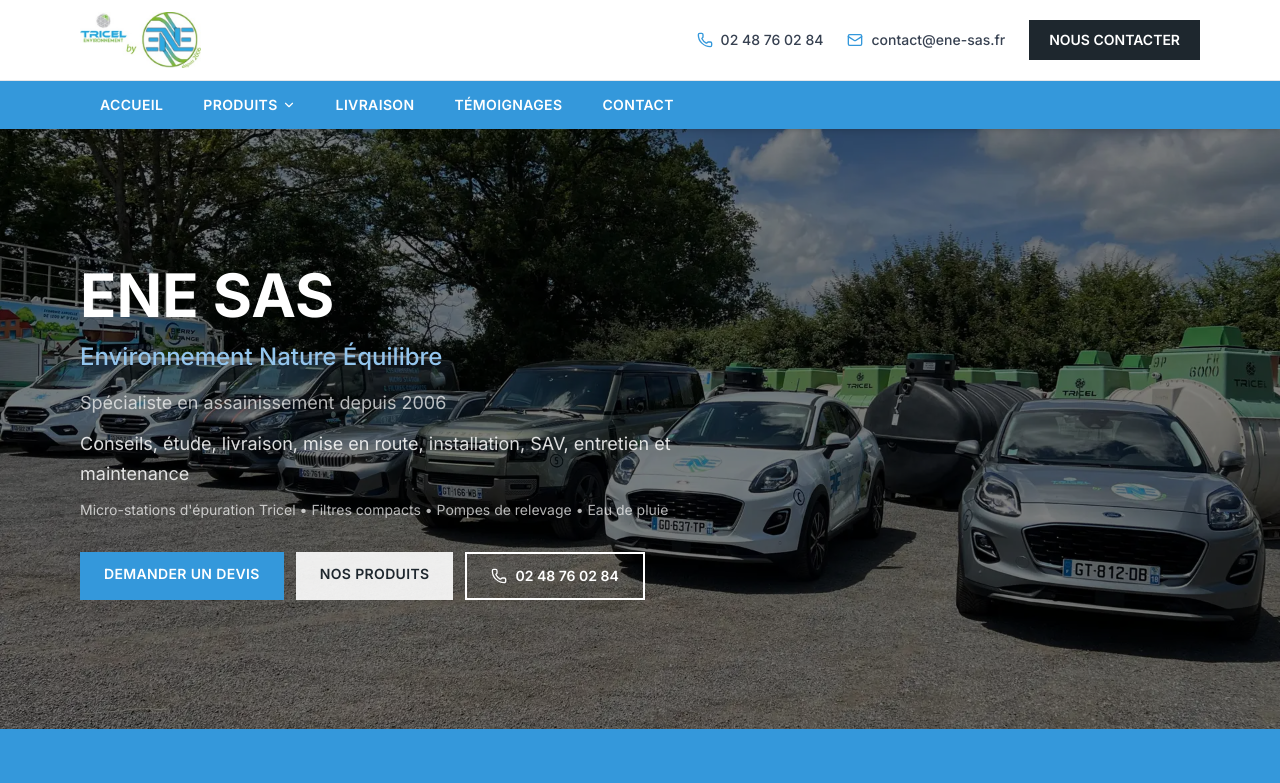
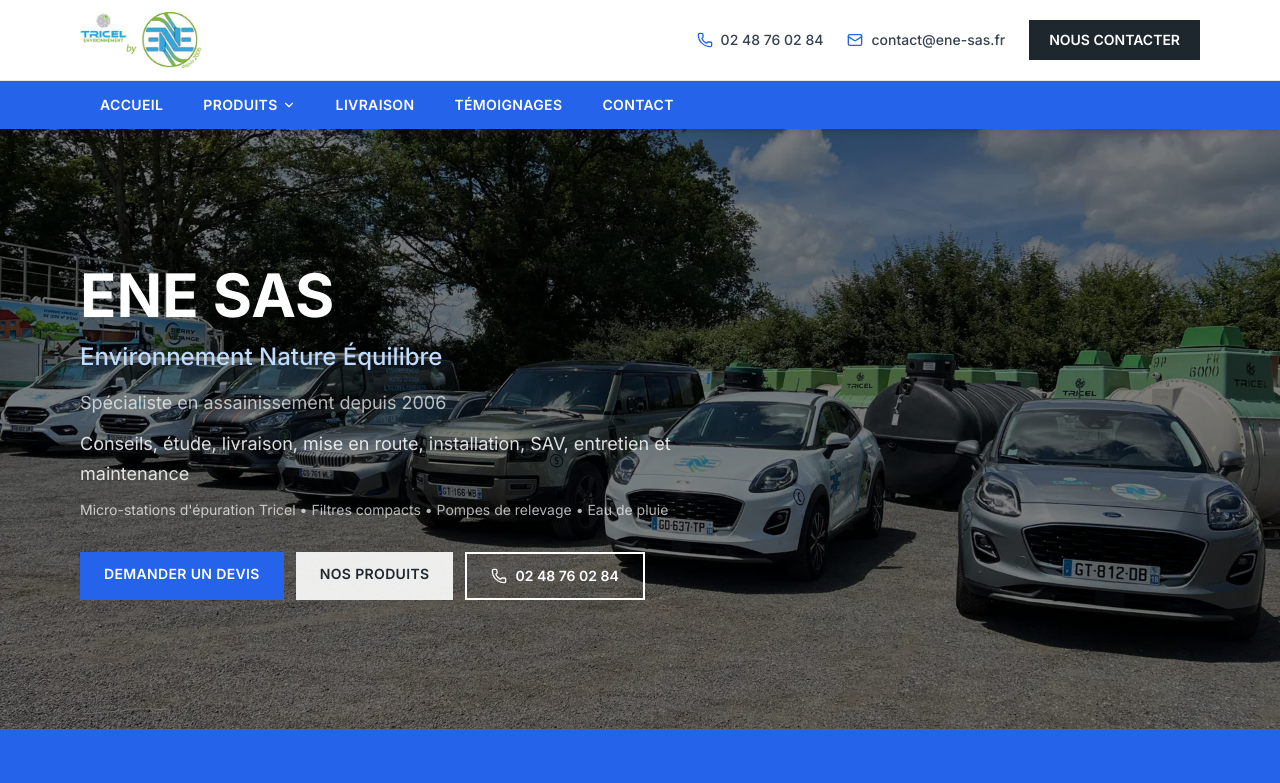
Before and after one commit to xeanoob/enemicrostation, a Next.js app: page / in a window 1280 px wide. Shown: the top 783 px of the page. Built offline with nearby package versions, Linux system fonts and the light colour scheme.

Commit message:
correction lighthouse

```diff
--- a/src/app/globals.css
+++ b/src/app/globals.css
@@ -4,17 +4,17 @@
   --background: #ffffff;
   --foreground: #1e272e;
 
-  /* Primary: Action Blue (from original site) */
-  --primary-50: #eaf4fc;
-  --primary-100: #c8e1f6;
-  --primary-200: #93c5ed;
-  --primary-300: #5eaae4;
-  --primary-400: #3498db;
-  --primary-500: #2980b9;
-  --primary-600: #2471a3;
-  --primary-700: #1a5276;
-  --primary-800: #1e272e;
-  --primary-900: #151b20;
+  /* Primary: Action Blue (Accessible) */
+  --primary-50: #eff6ff;
+  --primary-100: #dbeafe;
+  --primary-200: #bfdbfe;
+  --primary-300: #93c5fd;
+  --primary-400: #2563eb;
+  --primary-500: #1d4ed8;
+  --primary-600: #1e40af;
+  --primary-700: #1e3a8a;
+  --primary-800: #172554;
+  --primary-900: #0f172a;
 
   /* Accent: Eco Green */
   --accent-50: #eafaf1;
--- a/src/components/sections/Hero.tsx
+++ b/src/components/sections/Hero.tsx
@@ -13,6 +13,7 @@
         alt="Installation de micro-station d'épuration par ENE"
         fill
         priority
+        sizes="100vw"
         className="object-cover"
         quality={85}
       />
--- a/src/components/sections/Process.tsx
+++ b/src/components/sections/Process.tsx
@@ -56,6 +56,7 @@
               alt="Camion ENE SAS sur la route"
               width={565}
               height={343}
+              sizes="(max-width: 768px) 100vw, 565px"
               className="w-full h-auto border border-gray-200"
               quality={85}
             />
```
